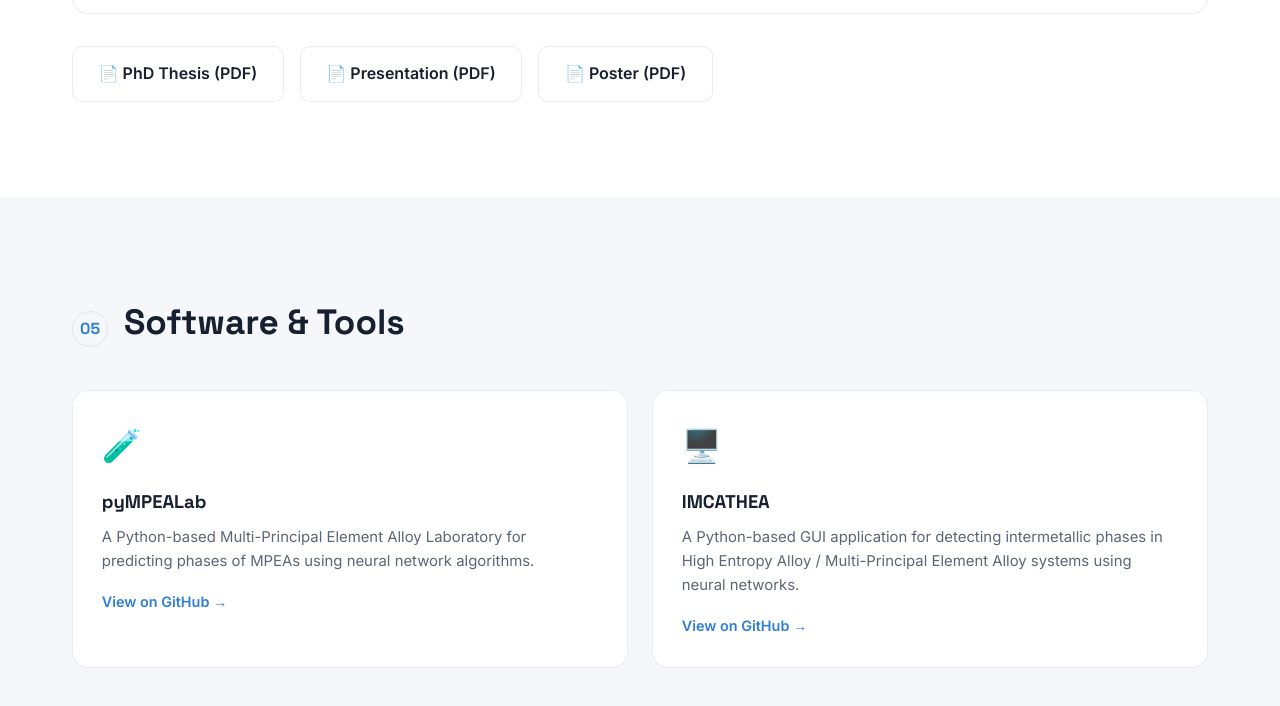
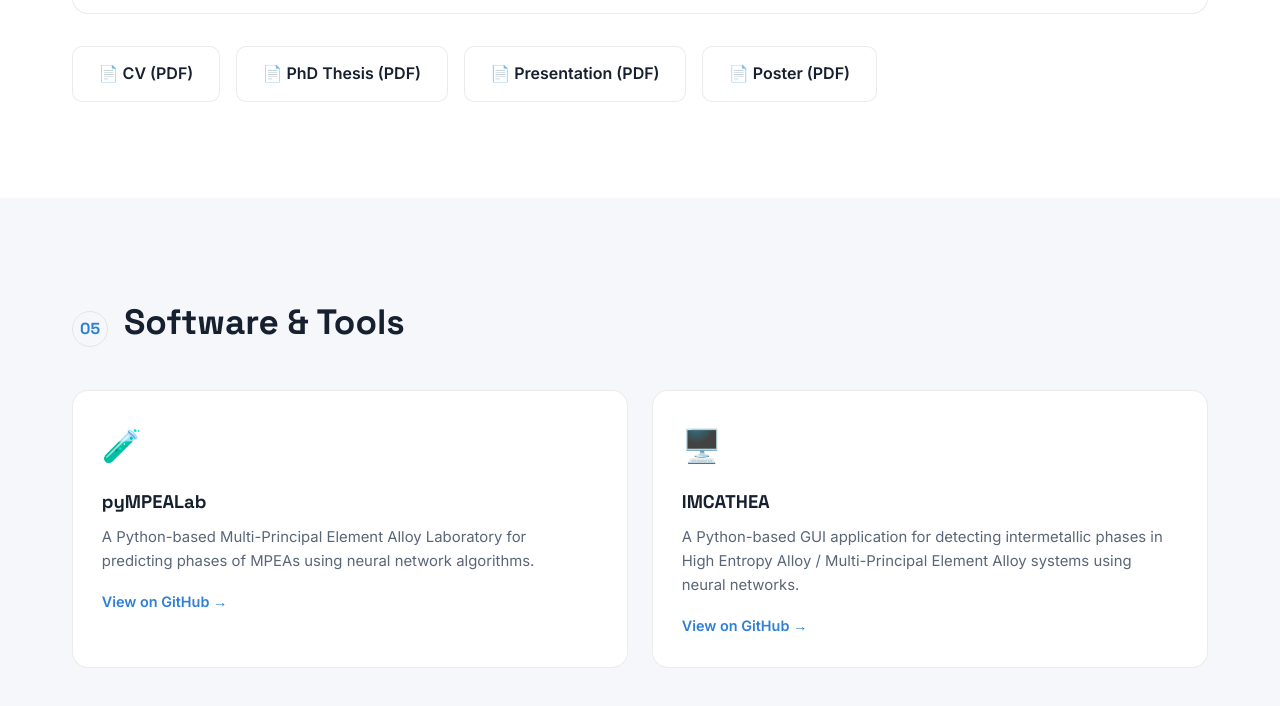
Before and after one commit to subediupadesh/subediupadesh.github.io, a plain HTML site: page index.html in a window 1280 px wide. Shown: the part 5300-6006 px from the top of the page. Drawn offline with Linux system fonts and the light colour scheme; animation ran at ten frames a second.

Commit message:
commit to the gods

```diff
--- a/index.html
+++ b/index.html
@@ -283,6 +283,7 @@
 
   <!-- DOCUMENT LINKS EXAMPLE: replace href with your PDF path, e.g. assets/docs/thesis.pdf -->
   <div class="reveal doc-list" style="margin-top:2rem;">
+    <a class="doc-link" href="assets/docs/CV.pdf" target="_blank">📄 CV (PDF)</a>
     <a class="doc-link" href="assets/docs/thesis.pdf" target="_blank">📄 PhD Thesis (PDF)</a>
     <a class="doc-link" href="assets/docs/defense-slides.pdf" target="_blank">📄 Presentation (PDF)</a>
     <a class="doc-link" href="assets/docs/poster.pdf" target="_blank">📄 Poster (PDF)</a>
```
